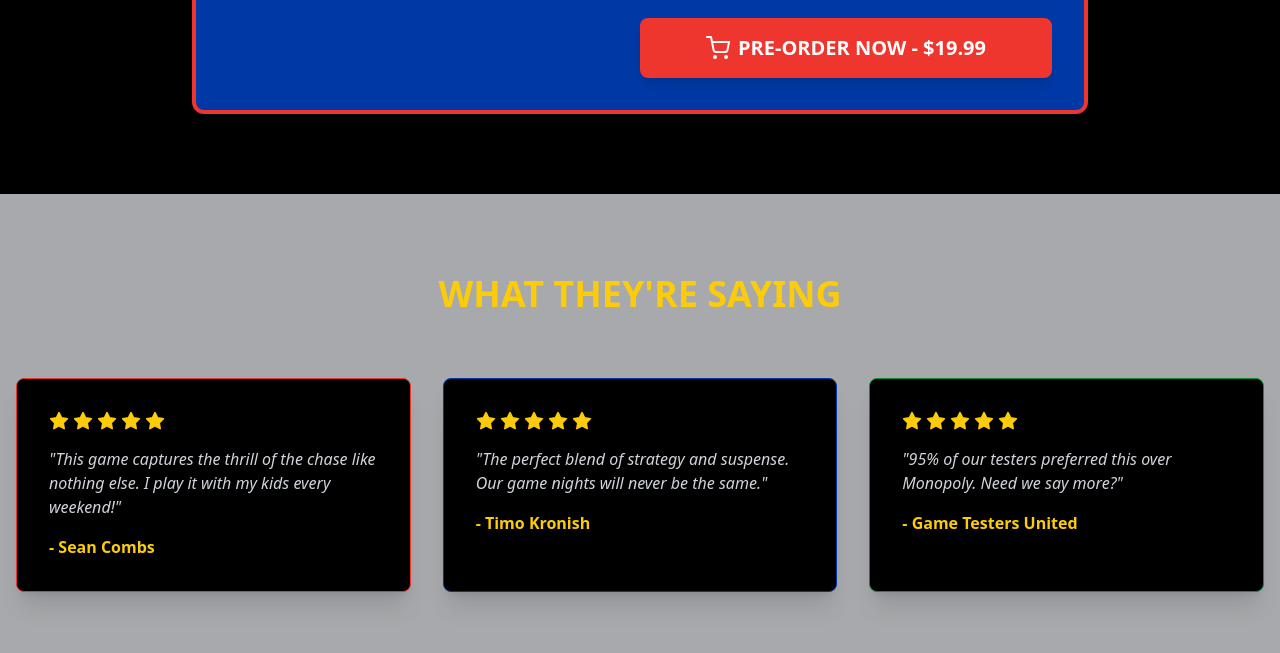
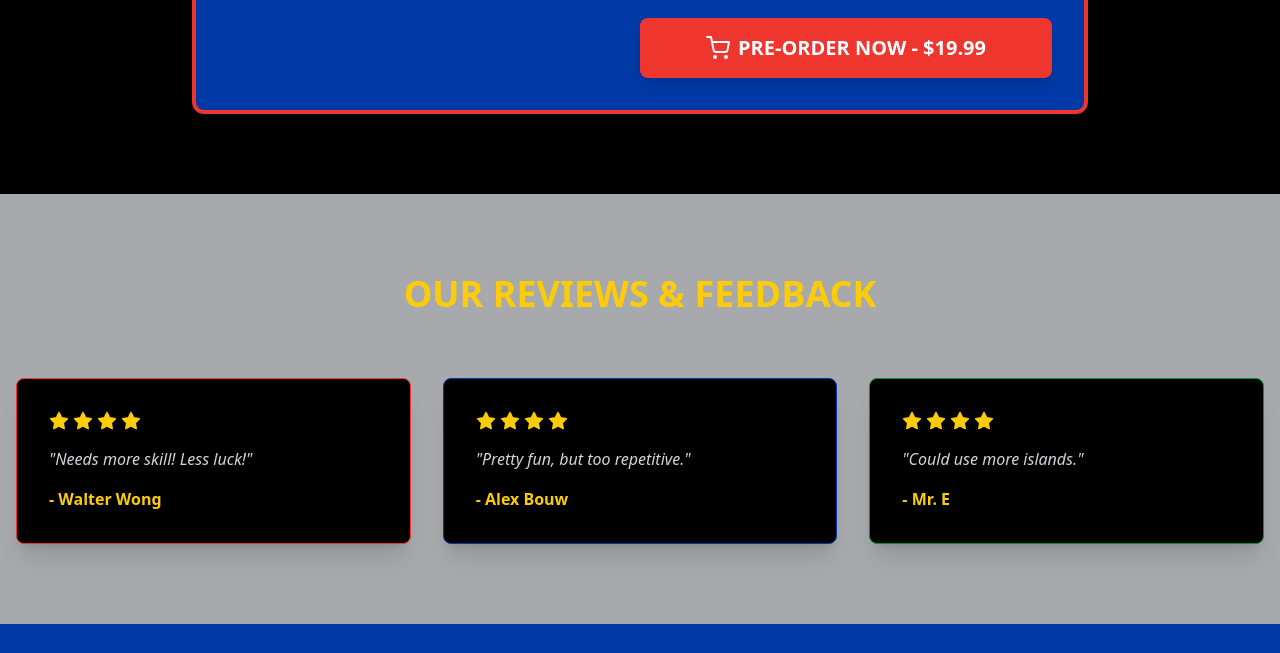
Before and after one commit to lazyah2171/diddy-website, a plain HTML site: page index.html in a window 1280 px wide. Shown: the part 3026-3679 px from the top of the page. Drawn offline with nearby package versions, Linux system fonts and the light colour scheme.

Commit message:
Update index.html

```diff
--- a/index.html
+++ b/index.html
@@ -3,7 +3,7 @@
 <head>
     <meta charset="UTF-8">
     <meta name="viewport" content="width=device-width, initial-scale=1.0">
-    <title>Manhattan Manhunt: Puff Daddy Chase</title>
+    <title>MANHATTAN MANHUNT</title>
     <script src="https://cdn.tailwindcss.com"></script>
     <script src="https://unpkg.com/feather-icons"></script>
     <script>
@@ -206,7 +206,7 @@
     <!-- Testimonials -->
     <section id="testimonials" class="py-20 bg-mta-gray">
         <div class="container mx-auto px-4">
-            <h2 class="text-4xl font-bold text-center mb-16 text-mta-yellow">WHAT THEY'RE SAYING</h2>
+            <h2 class="text-4xl font-bold text-center mb-16 text-mta-yellow">OUR REVIEWS & FEEDBACK</h2>
             <div class="grid grid-cols-1 md:grid-cols-3 gap-8">
                 <div class="bg-black p-8 rounded-lg shadow-xl border border-mta-red">
                     <div class="flex items-center mb-4">
@@ -214,10 +214,9 @@
                         <i data-feather="star" class="text-mta-yellow mr-1 fill-current w-5 h-5"></i>
                         <i data-feather="star" class="text-mta-yellow mr-1 fill-current w-5 h-5"></i>
                         <i data-feather="star" class="text-mta-yellow mr-1 fill-current w-5 h-5"></i>
-                        <i data-feather="star" class="text-mta-yellow mr-1 fill-current w-5 h-5"></i>
                     </div>
-                    <p class="italic mb-4 text-gray-300">"This game captures the thrill of the chase like nothing else. I play it with my kids every weekend!"</p>
-                    <p class="font-bold text-mta-yellow">- Sean Combs</p>
+                    <p class="italic mb-4 text-gray-300">"Needs more skill! Less luck!"</p>
+                    <p class="font-bold text-mta-yellow">- Walter Wong</p>
                 </div>
                 <div class="bg-black p-8 rounded-lg shadow-xl border border-mta-blue">
                     <div class="flex items-center mb-4">
@@ -225,10 +224,9 @@
                         <i data-feather="star" class="text-mta-yellow mr-1 fill-current w-5 h-5"></i>
                         <i data-feather="star" class="text-mta-yellow mr-1 fill-current w-5 h-5"></i>
                         <i data-feather="star" class="text-mta-yellow mr-1 fill-current w-5 h-5"></i>
-                        <i data-feather="star" class="text-mta-yellow mr-1 fill-current w-5 h-5"></i>
                     </div>
-                    <p class="italic mb-4 text-gray-300">"The perfect blend of strategy and suspense. Our game nights will never be the same."</p>
-                    <p class="font-bold text-mta-yellow">- Timo Kronish</p>
+                    <p class="italic mb-4 text-gray-300">"Pretty fun, but too repetitive."</p>
+                    <p class="font-bold text-mta-yellow">- Alex Bouw</p>
                 </div>
                 <div class="bg-black p-8 rounded-lg shadow-xl border border-mta-green">
                     <div class="flex items-center mb-4">
@@ -236,10 +234,9 @@
                         <i data-feather="star" class="text-mta-yellow mr-1 fill-current w-5 h-5"></i>
                         <i data-feather="star" class="text-mta-yellow mr-1 fill-current w-5 h-5"></i>
                         <i data-feather="star" class="text-mta-yellow mr-1 fill-current w-5 h-5"></i>
-                        <i data-feather="star" class="text-mta-yellow mr-1 fill-current w-5 h-5"></i>
                     </div>
-                    <p class="italic mb-4 text-gray-300">"95% of our testers preferred this over Monopoly. Need we say more?"</p>
-                    <p class="font-bold text-mta-yellow">- Game Testers United</p>
+                    <p class="italic mb-4 text-gray-300">"Could use more islands."</p>
+                    <p class="font-bold text-mta-yellow">- Mr. E</p>
                 </div>
             </div>
         </div>
```
